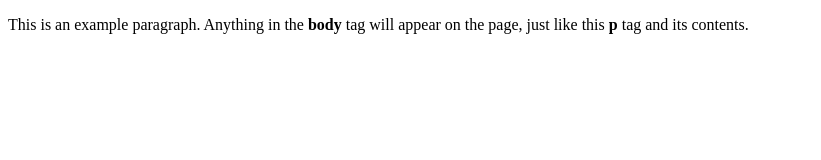
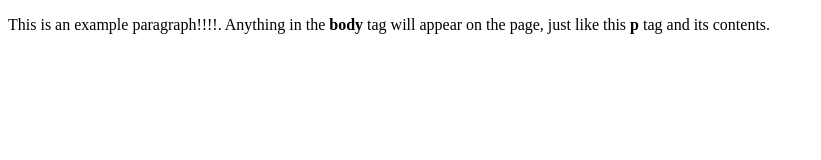
Before and after one commit to H-Andrii/test_task, a plain HTML site: page index.html in a window 1280 px wide. Shown: the whole page, without its empty margins (0-821 px from the left). Drawn offline with Linux system fonts and the light colour scheme.

Commit message:
Update index.html

```diff
--- a/index.html
+++ b/index.html
@@ -4,6 +4,6 @@
     <title>This is the title of the webpage!</title>
   </head>
   <body>
-    <p>This is an example paragraph. Anything in the <strong>body</strong> tag will appear on the page, just like this <strong>p</strong> tag and its contents.</p>
+    <p>This is an example paragraph!!!!. Anything in the <strong>body</strong> tag will appear on the page, just like this <strong>p</strong> tag and its contents.</p>
   </body>
 </html>
```
